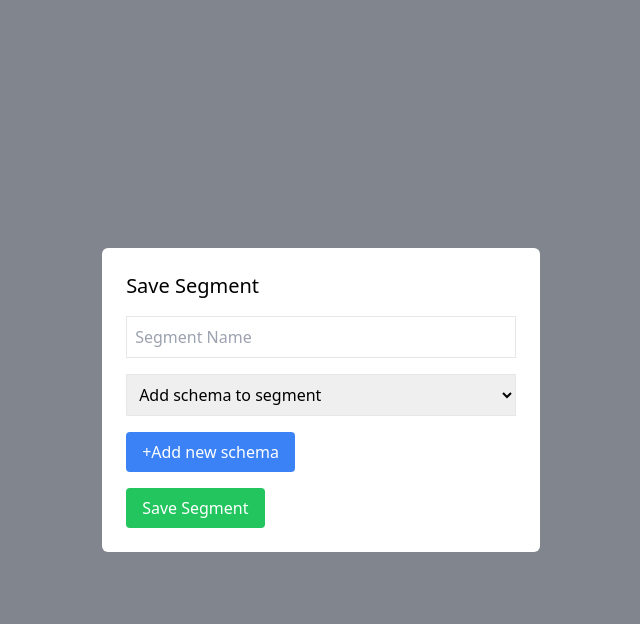
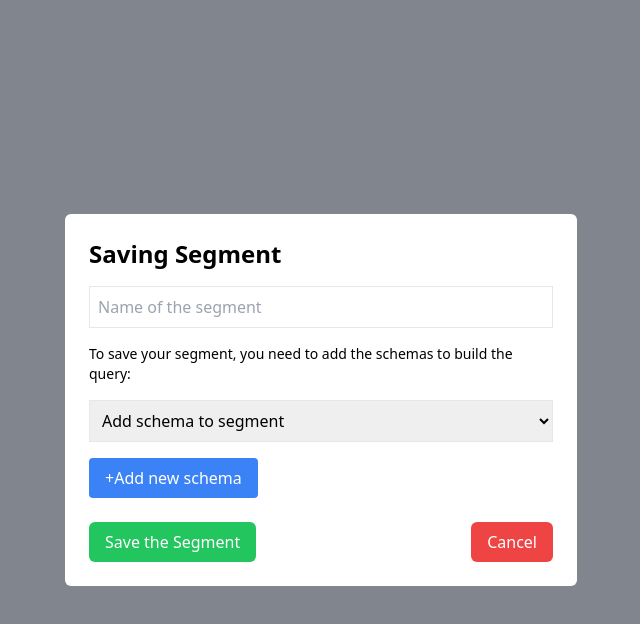
Before and after one commit to Sanket0798/customerlabs_test, a React (Create React App) app: page / in a window 1280 px wide. Both pictures are taken after a click on the button "Save segment". Shown: the top 624 px of the page, without its empty margins (319-959 px from the left). Built offline with nearby package versions, Linux system fonts and the light colour scheme.

Commit message:
Minor Changes.

```diff
--- a/src/components/Popup.jsx
+++ b/src/components/Popup.jsx
@@ -1,17 +1,17 @@
 import React, { useState } from "react";
-import Dropdown from "./Dropdown";
+import Dropdown from "./Dropdown"; // Assuming Dropdown component exists
 
 const Popup = ({ closePopup }) => {
   const [segmentName, setSegmentName] = useState("");
   const [selectedSchemas, setSelectedSchemas] = useState([]);
   const [availableSchemas, setAvailableSchemas] = useState([
-    { label: "First Name", value: "first_name" },
-    { label: "Last Name", value: "last_name" },
-    { label: "Gender", value: "gender" },
-    { label: "Age", value: "age" },
-    { label: "Account Name", value: "account_name" },
-    { label: "City", value: "city" },
-    { label: "State", value: "state" },
+    { label: "First Name", value: "first_name", type: "User Traits" },
+    { label: "Last Name", value: "last_name", type: "User Traits" },
+    { label: "Gender", value: "gender", type: "User Traits" },
+    { label: "Age", value: "age", type: "User Traits" },
+    { label: "Account Name", value: "account_name", type: "Group Traits" },
+    { label: "City", value: "city", type: "Group Traits" },
+    { label: "State", value: "state", type: "Group Traits" },
   ]);
 
   const addSchema = (schema) => {
@@ -21,6 +21,11 @@ const Popup = ({ closePopup }) => {
         availableSchemas.filter((item) => item.value !== schema.value)
       );
     }
+  };
+
+  const removeSchema = (schema) => {
+    setSelectedSchemas(selectedSchemas.filter((s) => s.value !== schema.value));
+    setAvailableSchemas([...availableSchemas, schema]);
   };
 
   const handleSave = () => {
@@ -51,34 +56,81 @@ const Popup = ({ closePopup }) => {
 
   return (
     <div className="fixed inset-0 bg-gray-900 bg-opacity-50 flex justify-center items-center">
-      <div className="bg-white p-6 rounded-md">
-        <h2 className="text-xl mb-4">Save Segment</h2>
+      <div className="bg-white p-6 rounded-md w-full max-w-lg">
+        <h2 className="text-2xl font-semibold mb-4">Saving Segment</h2>
+
         <input
           type="text"
           value={segmentName}
           onChange={(e) => setSegmentName(e.target.value)}
-          placeholder="Segment Name"
+          placeholder="Name of the segment"
           className="border p-2 mb-4 w-full"
         />
 
-        <Dropdown options={availableSchemas} addSchema={addSchema} />
+        <p className="text-sm mb-4">
+          To save your segment, you need to add the schemas to build the query:
+        </p>
 
+        {/* Schema List */}
         {selectedSchemas.length > 0 && (
-          <div className="mt-4">
+          <div className="space-y-2 mb-4">
             {selectedSchemas.map((schema, index) => (
-              <div key={index} className="bg-blue-100 p-2 mb-2 rounded">
-                {schema.label}
+              <div
+                key={index}
+                className="flex items-center justify-between bg-blue-100 p-2 rounded"
+              >
+                <div className="flex items-center space-x-2">
+                  <span
+                    className={`w-2 h-2 rounded-full ${
+                      schema.type === "User Traits"
+                        ? "bg-green-500"
+                        : "bg-pink-500"
+                    }`}
+                  ></span>
+                  <span>{schema.label}</span>
+                </div>
+                <button
+                  onClick={() => removeSchema(schema)}
+                  className="text-red-500"
+                >
+                  <svg
+                    xmlns="http://www.w3.org/2000/svg"
+                    fill="none"
+                    viewBox="0 0 24 24"
+                    stroke="currentColor"
+                    className="w-5 h-5"
+                  >
+                    <path
+                      strokeLinecap="round"
+                      strokeLinejoin="round"
+                      strokeWidth={2}
+                      d="M6 18L18 6M6 6l12 12"
+                    />
+                  </svg>
+                </button>
               </div>
             ))}
           </div>
         )}
 
-        <button
-          onClick={handleSave}
-          className="mt-4 px-4 py-2 bg-green-500 text-white rounded"
-        >
-          Save Segment
-        </button>
+        {/* Dropdown to Add New Schema */}
+        <Dropdown options={availableSchemas} addSchema={addSchema} />
+
+        {/* Save/Cancel Buttons */}
+        <div className="flex justify-between mt-6">
+          <button
+            onClick={handleSave}
+            className="bg-green-500 text-white py-2 px-4 rounded-md hover:bg-green-600"
+          >
+            Save the Segment
+          </button>
+          <button
+            onClick={closePopup}
+            className="bg-red-500 text-white py-2 px-4 rounded-md hover:bg-red-600"
+          >
+            Cancel
+          </button>
+        </div>
       </div>
     </div>
   );
```
